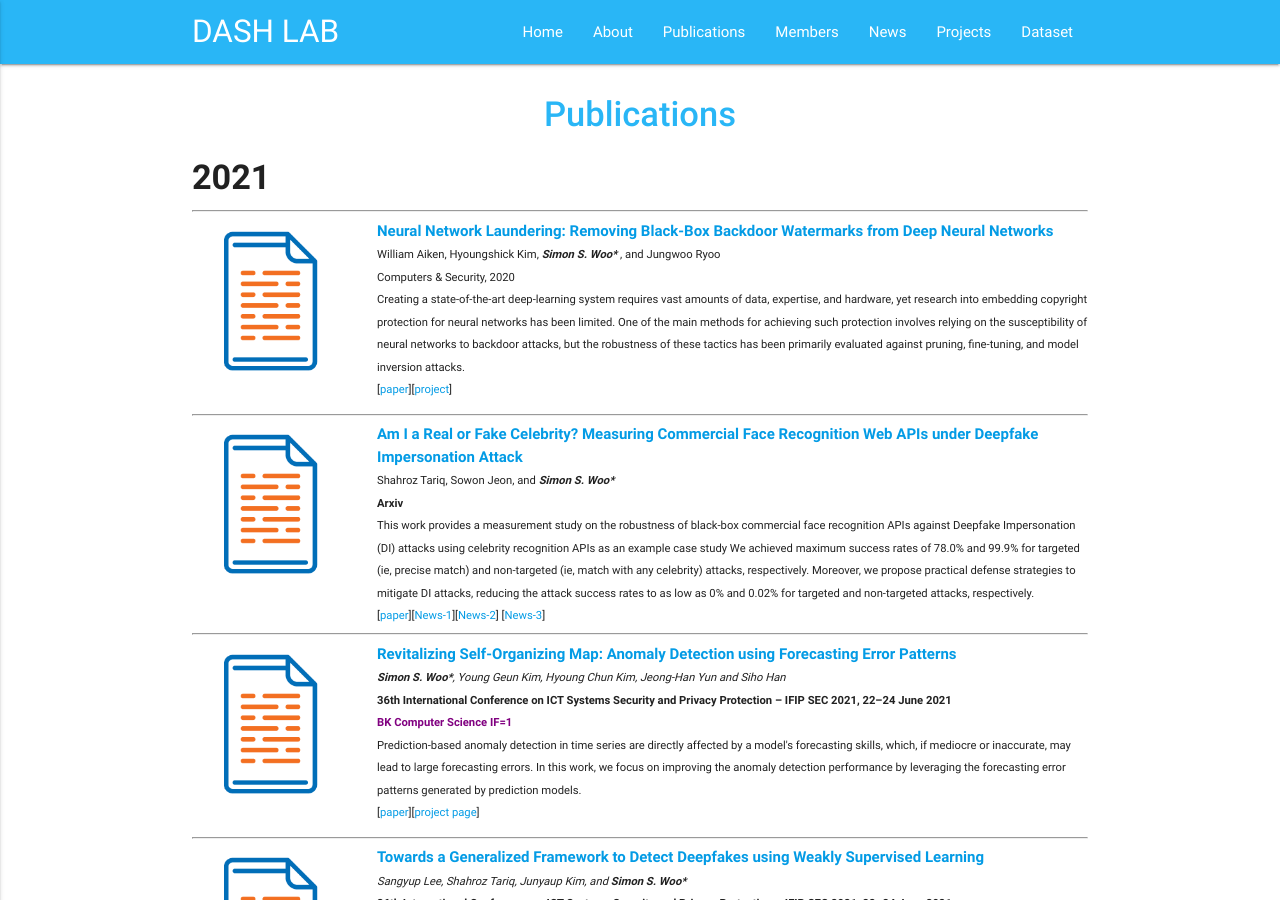
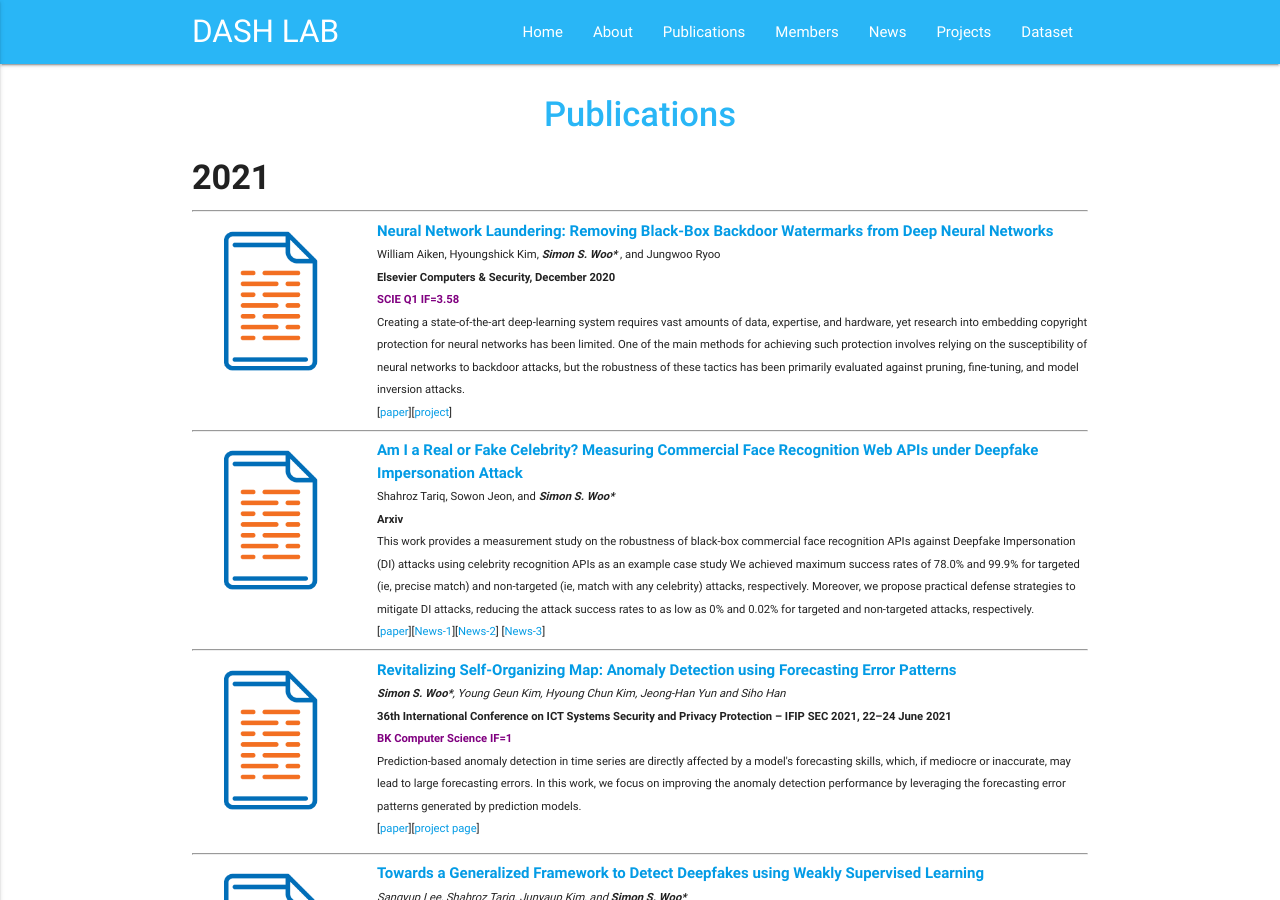
Before and after one commit to Yurim990507/DASH-Lab.github.io, a Jekyll site: the page built from example2.md, in a window 1280 px wide and 900 px high. Built offline with Jekyll 4.4.1, drawn with Linux system fonts in a browser that asks for light colours.

Commit message:
simons journal

```diff
--- a/example2.md
+++ b/example2.md
@@ -29,8 +29,9 @@ permalink: /Publications/
             <tbody>
 
                 <tr> <p style="margin-top: 0px;margin-bottom: 0px;"> <small> William Aiken, Hyoungshick Kim, <i><b>Simon S. Woo*</b> </i>, and Jungwoo Ryoo </small> </p> </tr>
-                <tr> <p style="margin-top: 0px;margin-bottom: 0px;"> <small> Computers & Security, 2020 </small> </p> </tr>
-                <tr> <p style="margin-top: 0px;margin-bottom: 0px;"> <small>Creating a state-of-the-art deep-learning system requires vast amounts of data, expertise, and hardware, yet research into embedding copyright protection for neural networks has been limited. One of the main methods for achieving such protection involves relying on the susceptibility of neural networks to backdoor attacks, but the robustness of these tactics has been primarily evaluated against pruning, fine-tuning, and model inversion attacks. </small>  </p> </tr>
+                    <tr> <p style="margin-top: 0px;margin-bottom: 0px;"> <small> <b> Elsevier Computers & Security, December 2020 </b> </small> </p> </tr>
+                    <tr> <p style="margin-top: 0px;margin-bottom: 0px;"> <small> <b><font color='purple'>SCIE Q1 IF=3.58</font></b> </small>  </p> </tr>
+					<tr> <p style="margin-top: 0px;margin-bottom: 0px;"> <small>Creating a state-of-the-art deep-learning system requires vast amounts of data, expertise, and hardware, yet research into embedding copyright protection for neural networks has been limited. One of the main methods for achieving such protection involves relying on the susceptibility of neural networks to backdoor attacks, but the robustness of these tactics has been primarily evaluated against pruning, fine-tuning, and model inversion attacks. </small>  </p> </tr>
                 <tr> <p style="margin-top: 0px;margin-bottom: 0px;"> <small> [<a href="https://arxiv.org/abs/2004.11368">paper</a>][<a href="https://arxiv.org/abs/2004.11368">project</a>]</small>  </p> </tr>
 
             </tbody>
```
